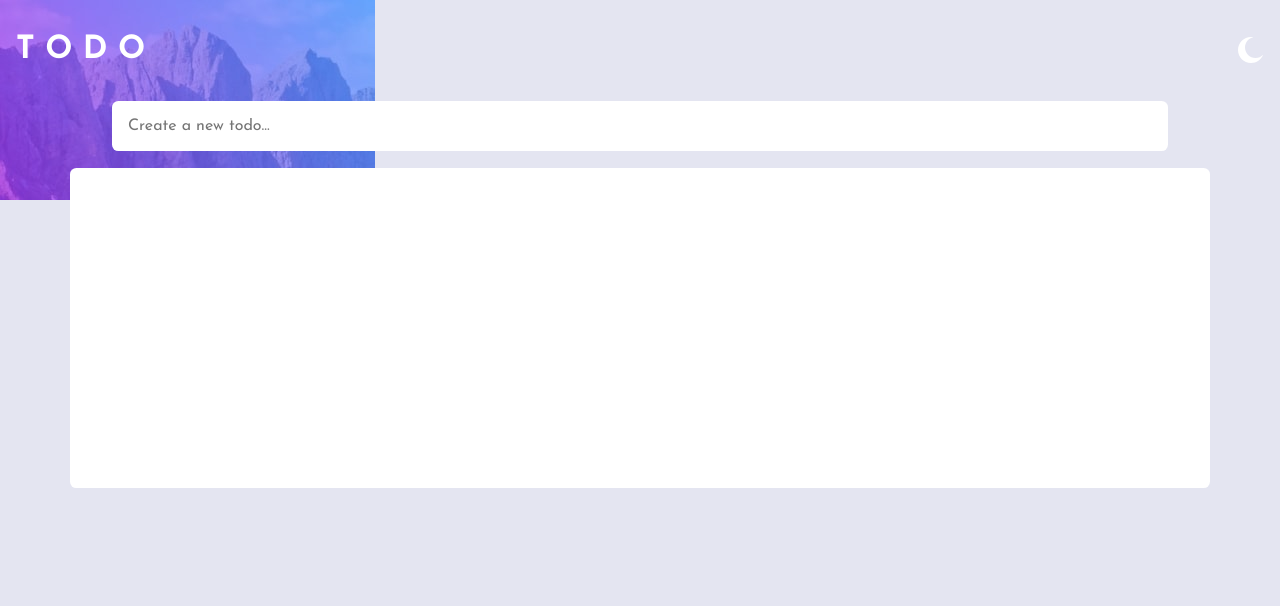
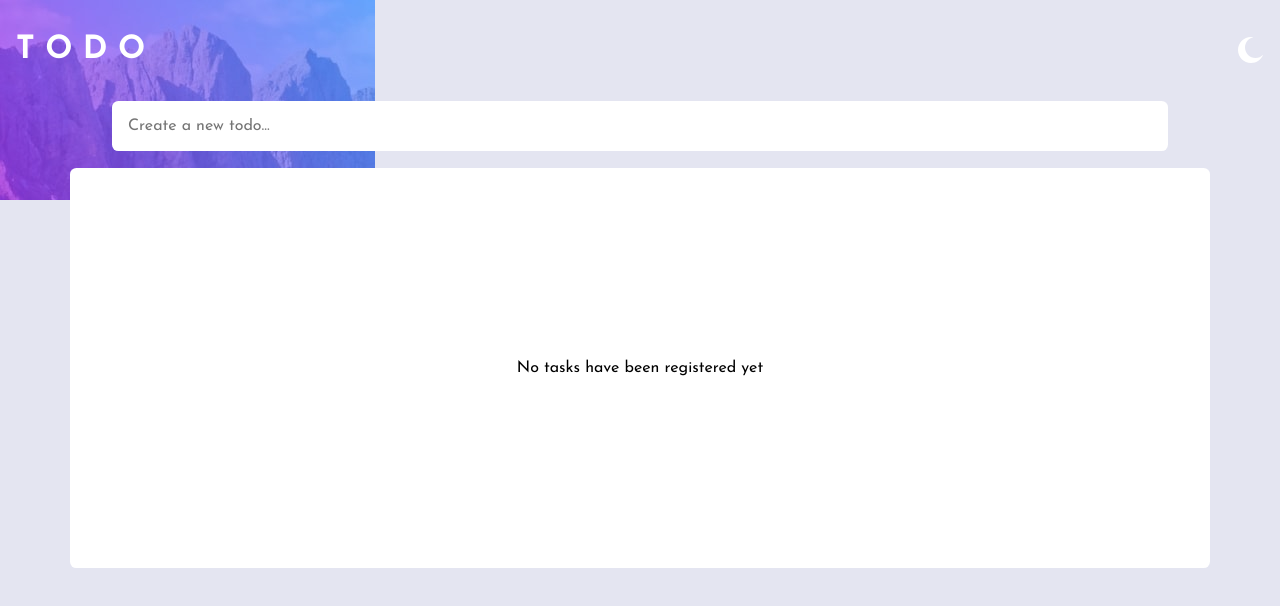
Before and after one commit to JoseAlvarezMartinez/to-do-list, a React (Create React App) app: page / in a window 1280 px wide. Shown: the top 606 px of the page. Built offline with nearby package versions, Linux system fonts and the light colour scheme.

Commit message:
-- Eliminar Tarea --

```diff
--- a/src/App.css
+++ b/src/App.css
@@ -101,3 +101,10 @@ main {
   width: 1.3rem;
   cursor: pointer;
 }
+.no-tasks{
+  display: flex;
+  justify-content: center;
+  align-items: center;
+  height: 50vh;
+  margin-top: 0;
+}
--- a/src/App.jsx
+++ b/src/App.jsx
@@ -1,23 +1,37 @@
 import "./App.css";
 import Header from "./components/Header";
 import Tareas from "./components/Tareas";
-import { useState,useEffect } from "react";
+import { useState, useEffect } from "react";
 function App() {
-  const [tareas,setTareas] = useState(JSON.parse(localStorage.getItem("tareas")) ?? []);
-  const [darkMode,setDarkMode] = useState(false)
+  const [darkMode, setDarkMode] = useState(false);
+  const [tareas, setTareas] = useState(
+    JSON.parse(localStorage.getItem("tareas")) ?? []
+  );
 
   useEffect(() => {
-    localStorage.setItem("tareas",JSON.stringify(tareas))
-  },[tareas])
+    localStorage.setItem("tareas", JSON.stringify(tareas));
+  }, [tareas]);
 
-  function eliminarTarea(id){
-    const filtrar = tareas.filter(tarea => tarea.id !== id)
-    setTareas(filtrar)
+  function eliminarTarea(id) {
+    const filtrar = tareas.filter((tarea) => tarea.id !== id);
+    setTimeout(() => {
+      setTareas(filtrar);
+    },500);
   }
+
   return (
     <>
-      <Header setTareas={setTareas} tareas={tareas} setDarkMode={setDarkMode} darkMode={darkMode}/>
-      <Tareas tareasRegistradas={tareas} darkMode={darkMode} eliminarTarea={eliminarTarea}/>
+      <Header
+        setTareas={setTareas}
+        tareas={tareas}
+        setDarkMode={setDarkMode}
+        darkMode={darkMode}
+      />
+      <Tareas
+        tareasRegistradas={tareas}
+        darkMode={darkMode}
+        eliminarTarea={eliminarTarea}
+      />
     </>
   );
 }
--- a/src/components/Header.jsx
+++ b/src/components/Header.jsx
@@ -37,6 +37,7 @@ const Header = ({ setTareas, tareas, setDarkMode, darkMode }) => {
       <form
         onSubmit={(e) => {
           e.preventDefault();
+          tarea.check=false;
           tarea.id = generarID();
           setTareas([...tareas, tarea]);
           setTarea({tareaInfo:""});
--- a/src/components/TareaCard.jsx
+++ b/src/components/TareaCard.jsx
@@ -1,15 +1,17 @@
 import IconCheck from "../assets/icon-check.svg";
-import IconCross from "../assets/icon-cross.svg";
 import { useState } from "react";
-const TareaCard = ({ tarea,eliminarTarea }) => {
+const TareaCard = ({ tarea, eliminarTarea}) => {
   const [tareaFinalizada, setTareaFinalizada] = useState(false);
-  const {tareaInfo,id} = tarea
+  const { tareaInfo, id } = tarea;
+
   return (
-    <div className="tarea-card">
+    <div className={`tarea-card ${tareaFinalizada && "animacion"}`}>
       <div className="tarea-centrado">
         <div
           className={`${tareaFinalizada && "tarea-hecha"} circulo-tarea`}
-          onClick={() => setTareaFinalizada(!tareaFinalizada)}
+          onClick={() => {
+            setTareaFinalizada(true)
+            eliminarTarea(id)}}
         >
           {tareaFinalizada && (
             <img
@@ -20,10 +22,10 @@ const TareaCard = ({ tarea,eliminarTarea }) => {
             />
           )}
         </div>
-        <p className={`${tareaFinalizada && "tarea-hecha-parrafo"}`}>{tareaInfo}</p>
-
+        <p className={`${tareaFinalizada && "tarea-hecha-parrafo"}`}>
+          {tareaInfo}
+        </p>
       </div>
-      <img onClick={() => eliminarTarea(id) } src={IconCross} className="cross-icon" alt="Cross Icon" />
     </div>
   );
 };
--- a/src/components/Tareas.jsx
+++ b/src/components/Tareas.jsx
@@ -1,11 +1,23 @@
 import TareaCard from "./TareaCard";
-const Tareas = ({ tareasRegistradas,darkMode,eliminarTarea }) => {
-
+import { useState, useEffect } from "react";
+const Tareas = ({ tareasRegistradas, darkMode, eliminarTarea }) => {
   return (
     <main className={`${darkMode ? "main-dark-mode" : "main-light-mode"}`}>
-      {tareasRegistradas.map((tarea) => (
-        <TareaCard key={tarea.id} tarea={tarea} eliminarTarea={eliminarTarea}/>
-      ))}
+      {tareasRegistradas.length ? (
+        <>
+          {tareasRegistradas.map((tarea) => (
+            <TareaCard
+              key={tarea.id}
+              tarea={tarea}
+              eliminarTarea={eliminarTarea}
+            />
+          ))}
+        </>
+      ) : (
+        <>
+          <p className="no-tasks">No tasks have been registered yet</p>
+        </>
+      )}
     </main>
   );
 };
```
